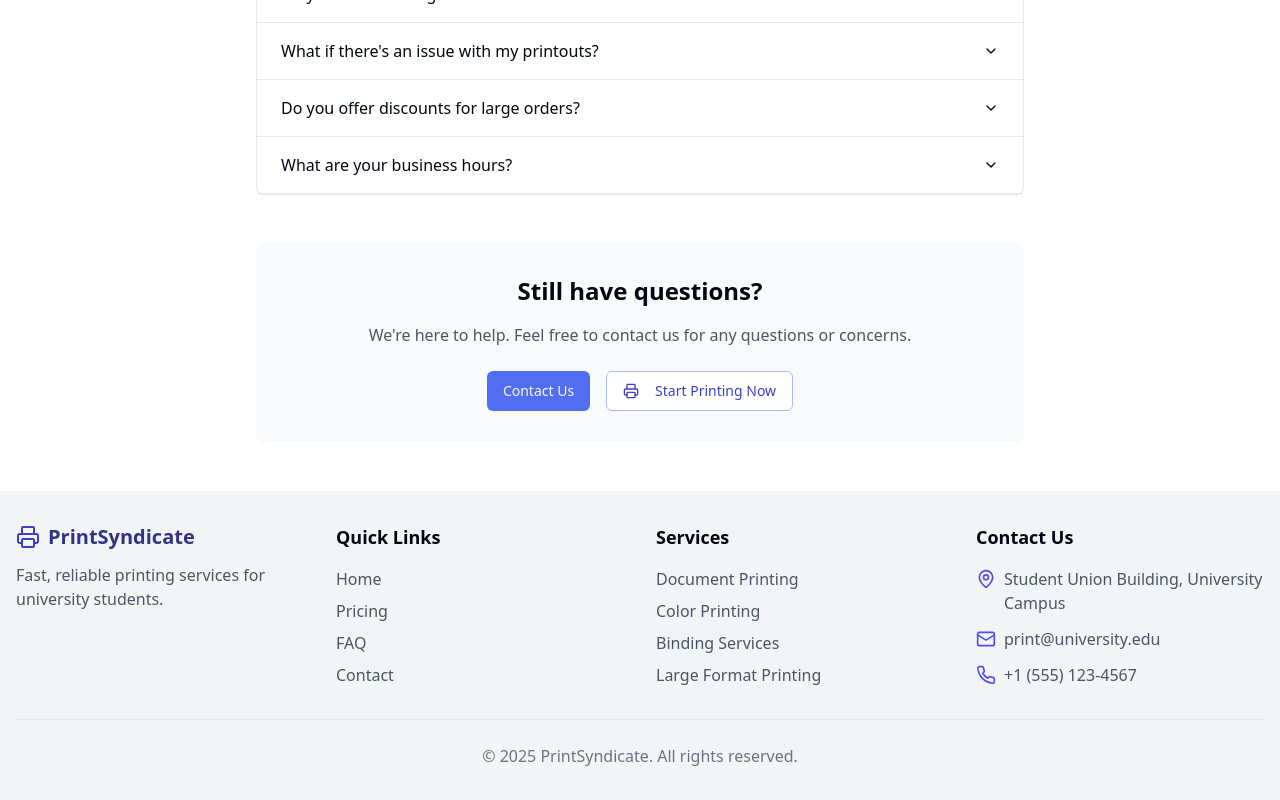
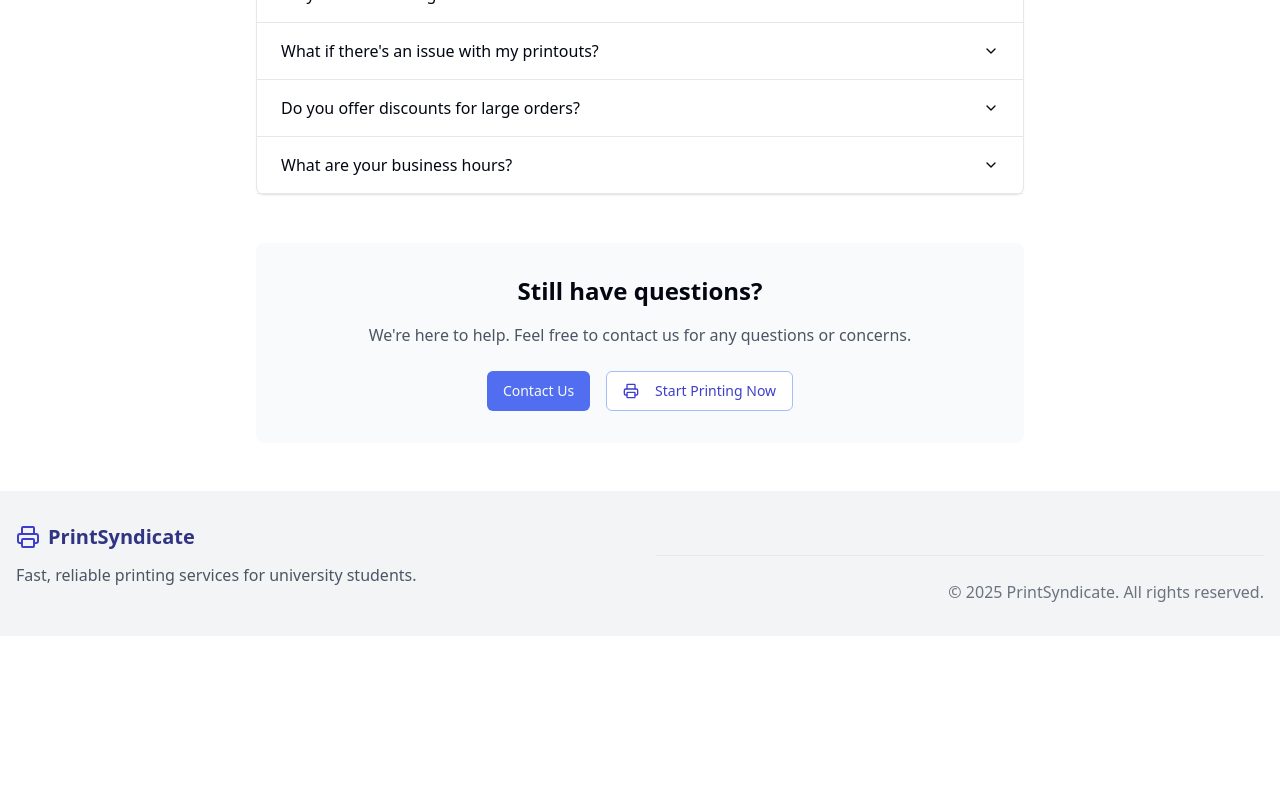
Before and after one commit to tanishqp2005/printsyndicate, a React (Vite) app: page /faq in a window 1280 px wide. Shown: the part 701-1501 px from the top of the page. After the commit the page ends 1337 px from the top, so only its background shows below. Built offline with nearby package versions, Linux system fonts and the light colour scheme.

Commit message:
Remove unnecessary footer sections
Remove quick links, services, and contact us sections from the footer for a cleaner design.

```diff
--- a/src/components/Footer.tsx
+++ b/src/components/Footer.tsx
@@ -1,7 +1,7 @@
 
 import React from 'react';
 import { Link } from 'react-router-dom';
-import { Printer, Mail, Phone, MapPin } from 'lucide-react';
+import { Printer } from 'lucide-react';
 
 const Footer = () => {
   const currentYear = new Date().getFullYear();
@@ -9,7 +9,7 @@ const Footer = () => {
   return (
     <footer className="bg-gray-100 py-8 mt-auto">
       <div className="container mx-auto px-4">
-        <div className="grid grid-cols-1 md:grid-cols-4 gap-8">
+        <div className="grid grid-cols-1 md:grid-cols-2 gap-8">
           <div>
             <Link to="/" className="flex items-center gap-2">
               <Printer className="h-6 w-6 text-university-700" />
@@ -20,63 +20,11 @@ const Footer = () => {
             </p>
           </div>
 
-          <div>
-            <h3 className="font-semibold text-lg mb-4">Quick Links</h3>
-            <ul className="space-y-2">
-              <li>
-                <Link to="/" className="text-gray-600 hover:text-university-600 transition-colors">
-                  Home
-                </Link>
-              </li>
-              <li>
-                <Link to="/pricing" className="text-gray-600 hover:text-university-600 transition-colors">
-                  Pricing
-                </Link>
-              </li>
-              <li>
-                <Link to="/faq" className="text-gray-600 hover:text-university-600 transition-colors">
-                  FAQ
-                </Link>
-              </li>
-              <li>
-                <Link to="/contact" className="text-gray-600 hover:text-university-600 transition-colors">
-                  Contact
-                </Link>
-              </li>
-            </ul>
+          <div className="text-center md:text-right">
+            <div className="mt-8 pt-6 border-t border-gray-200 text-gray-500">
+              &copy; {currentYear} PrintSyndicate. All rights reserved.
+            </div>
           </div>
-
-          <div>
-            <h3 className="font-semibold text-lg mb-4">Services</h3>
-            <ul className="space-y-2">
-              <li className="text-gray-600">Document Printing</li>
-              <li className="text-gray-600">Color Printing</li>
-              <li className="text-gray-600">Binding Services</li>
-              <li className="text-gray-600">Large Format Printing</li>
-            </ul>
-          </div>
-
-          <div>
-            <h3 className="font-semibold text-lg mb-4">Contact Us</h3>
-            <ul className="space-y-3">
-              <li className="flex items-start gap-2">
-                <MapPin className="h-5 w-5 text-university-600 shrink-0 mt-0.5" />
-                <span className="text-gray-600">Student Union Building, University Campus</span>
-              </li>
-              <li className="flex items-center gap-2">
-                <Mail className="h-5 w-5 text-university-600 shrink-0" />
-                <span className="text-gray-600">print@university.edu</span>
-              </li>
-              <li className="flex items-center gap-2">
-                <Phone className="h-5 w-5 text-university-600 shrink-0" />
-                <span className="text-gray-600">+1 (555) 123-4567</span>
-              </li>
-            </ul>
-          </div>
-        </div>
-
-        <div className="mt-8 pt-6 border-t border-gray-200 text-center text-gray-500">
-          &copy; {currentYear} PrintSyndicate. All rights reserved.
         </div>
       </div>
     </footer>
```
